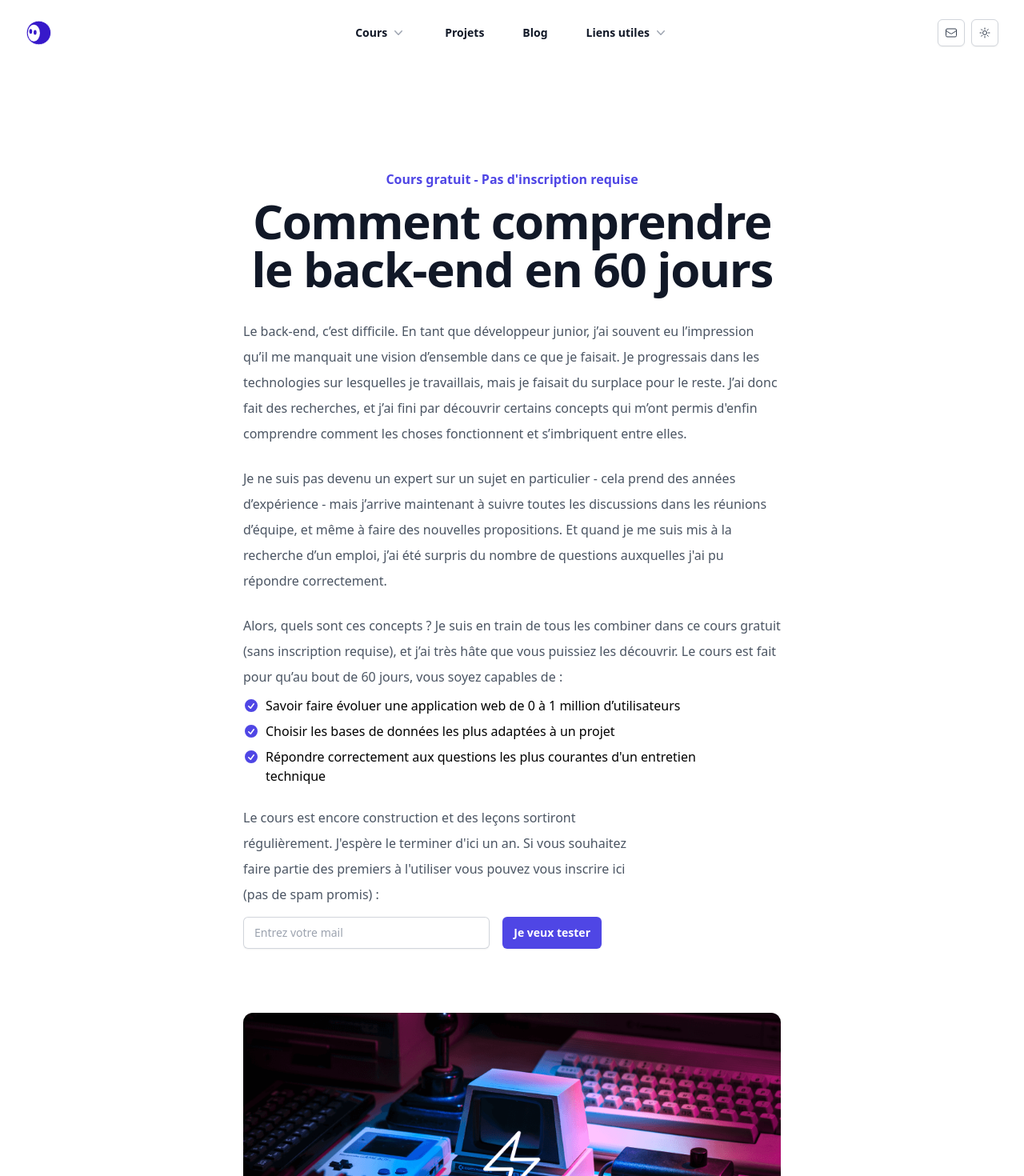
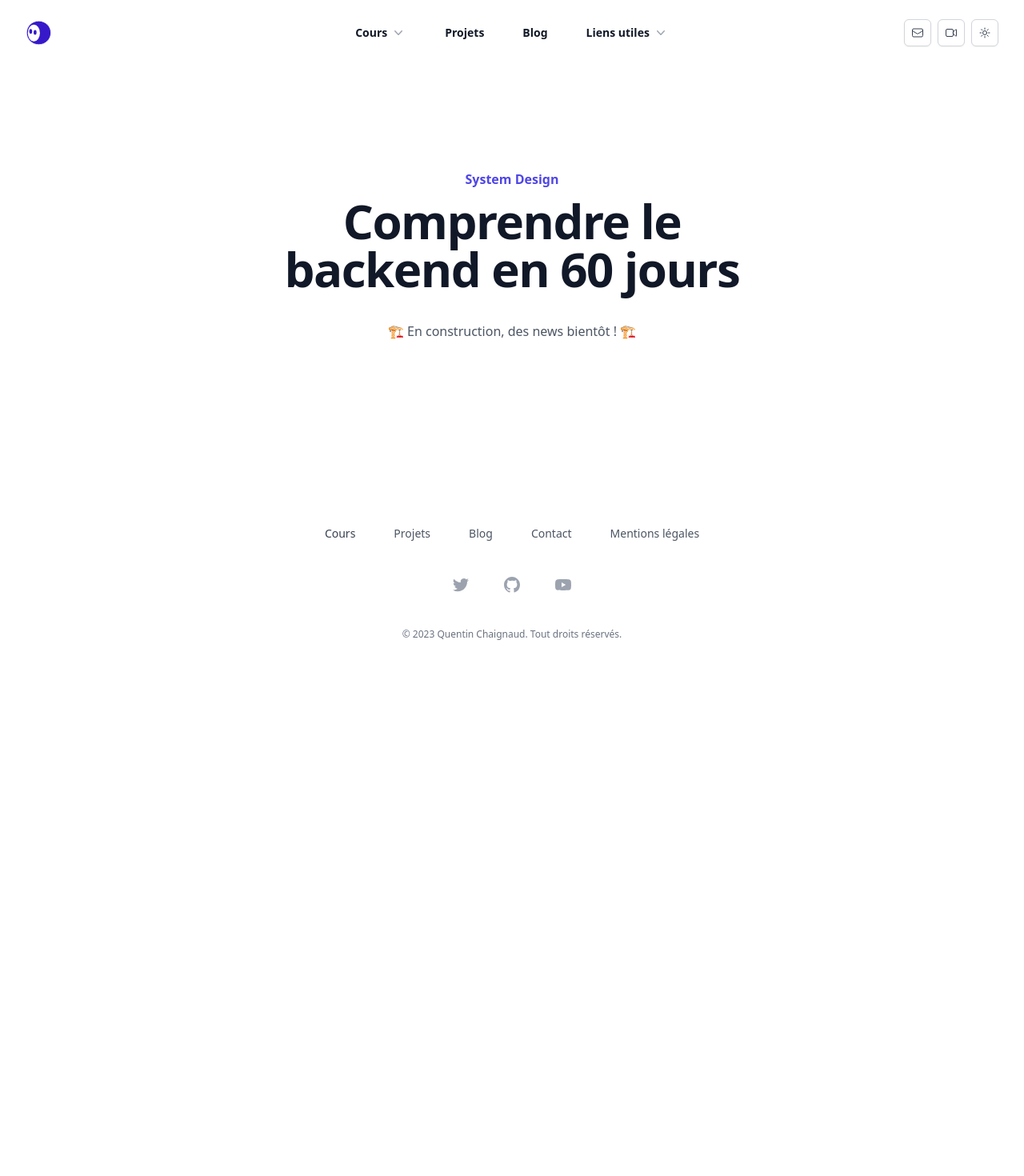
Before and after one commit to quentinchaignaud/quentinchaignaud.com, a SvelteKit app: page /cours/comprendre-le-backend-en-60-jours in a window 1280 px wide. Shown: the top 1470 px of the page at 80% size. After the commit the page ends 899 px from the top, so only its background shows below. Built offline with nearby package versions, Linux system fonts and the light colour scheme; a web font is replaced by a local one.

Commit message:
:sparkles: corrections mineures

```diff
--- a/src/components/footer.svelte
+++ b/src/components/footer.svelte
@@ -10,11 +10,11 @@
         </div>
 
         <div class="pb-6">
-          <a href="/blog" class="text-sm leading-6 text-gray-600 hover:text-gray-900 dark:text-gray-300 dark:hover:text-white">Essais</a>
+          <a href="/blog" class="text-sm leading-6 text-gray-600 hover:text-gray-900 dark:text-gray-300 dark:hover:text-white">Blog</a>
         </div>
 
         <div class="pb-6">
-          <a href=mailto:“contact@quentinjs.com” class="text-sm leading-6 text-gray-600 hover:text-gray-900 dark:text-gray-300 dark:hover:text-white">Contact</a>
+          <a href=mailto:“quentinchaignaud@gmail.com” class="text-sm leading-6 text-gray-600 hover:text-gray-900 dark:text-gray-300 dark:hover:text-white">Contact</a>
         </div>
 
         <div class="pb-6">
@@ -37,7 +37,7 @@
           </svg>
         </a>
 
-        <a href="https://www.youtube.com/channel/UCFG10gaQO9zExLx0SpTP25g" rel="noreferrer" target="_blank" class="text-gray-400 hover:text-gray-500 dark:text-gray-300 dark:hover:text-white">
+        <a href="https://www.youtube.com/channel/UCvWM1Rni_whpQy-uVq2rmqg" rel="noreferrer" target="_blank" class="text-gray-400 hover:text-gray-500 dark:text-gray-300 dark:hover:text-white">
           <span class="sr-only">YouTube</span>
           <svg class="h-6 w-6" fill="currentColor" viewBox="0 0 24 24" aria-hidden="true">
             <path fill-rule="evenodd" d="M19.812 5.418c.861.23 1.538.907 1.768 1.768C21.998 8.746 22 12 22 12s0 3.255-.418 4.814a2.504 2.504 0 0 1-1.768 1.768c-1.56.419-7.814.419-7.814.419s-6.255 0-7.814-.419a2.505 2.505 0 0 1-1.768-1.768C2 15.255 2 12 2 12s0-3.255.417-4.814a2.507 2.507 0 0 1 1.768-1.768C5.744 5 11.998 5 11.998 5s6.255 0 7.814.418ZM15.194 12 10 15V9l5.194 3Z" clip-rule="evenodd" />
--- a/src/components/navbar.svelte
+++ b/src/components/navbar.svelte
@@ -134,9 +134,14 @@
         </div>
       </div>
       <div class="hidden gap-x-2 lg:flex lg:flex-1 lg:justify-end">
-        <a href=mailto:“contact@quentinjs.com” type="button" class="inline-flex items-center rounded-md border border-gray-300 bg-white px-2 py-2 text-sm font-medium text-gray-700 shadow-sm hover:bg-gray-50 focus:outline-none focus:ring-indigo-500 focus:ring-offset-2 dark:text-gray-200 dark:bg-gray-900 dark:border-gray-600 dark:hover:bg-gray-800">
+        <a href=mailto:“quentinchaignaud@gmail.com” type="button" class="inline-flex items-center rounded-md border border-gray-300 bg-white px-2 py-2 text-sm font-medium text-gray-700 shadow-sm hover:bg-gray-50 focus:outline-none focus:ring-indigo-500 focus:ring-offset-2 dark:text-gray-200 dark:bg-gray-900 dark:border-gray-600 dark:hover:bg-gray-800">
           <svg xmlns="http://www.w3.org/2000/svg" fill="none" viewBox="0 0 24 24" stroke-width="1.5" stroke="currentColor" class="w-4 h-4">
               <path stroke-linecap="round" stroke-linejoin="round" d="M21.75 6.75v10.5a2.25 2.25 0 01-2.25 2.25h-15a2.25 2.25 0 01-2.25-2.25V6.75m19.5 0A2.25 2.25 0 0019.5 4.5h-15a2.25 2.25 0 00-2.25 2.25m19.5 0v.243a2.25 2.25 0 01-1.07 1.916l-7.5 4.615a2.25 2.25 0 01-2.36 0L3.32 8.91a2.25 2.25 0 01-1.07-1.916V6.75" />
+          </svg>
+        </a>
+        <a href="https://www.youtube.com/channel/UCvWM1Rni_whpQy-uVq2rmqg" type="button" class="inline-flex items-center rounded-md border border-gray-300 bg-white px-2 py-2 text-sm font-medium text-gray-700 shadow-sm hover:bg-gray-50 focus:outline-none focus:ring-indigo-500 focus:ring-offset-2 dark:text-gray-200 dark:bg-gray-900 dark:border-gray-600 dark:hover:bg-gray-800">
+          <svg xmlns="http://www.w3.org/2000/svg" fill="none" viewBox="0 0 24 24" stroke-width="1.5" stroke="currentColor" class="w-4 h-4">
+            <path stroke-linecap="round" d="M15.75 10.5l4.72-4.72a.75.75 0 011.28.53v11.38a.75.75 0 01-1.28.53l-4.72-4.72M4.5 18.75h9a2.25 2.25 0 002.25-2.25v-9a2.25 2.25 0 00-2.25-2.25h-9A2.25 2.25 0 002.25 7.5v9a2.25 2.25 0 002.25 2.25z" />
           </svg>
         </a>
         <button on:click type="button" class="inline-flex items-center rounded-md border border-gray-300 bg-white px-2 py-2 text-sm font-medium text-gray-700 shadow-sm hover:bg-gray-50 focus:outline-none focus:ring-indigo-500 focus:ring-offset-2 dark:text-gray-200 dark:bg-gray-900 dark:border-gray-600 dark:hover:bg-gray-800">
@@ -210,9 +215,14 @@
               </div>
             </div>
             <div class="py-6">
-              <a href=mailto:“contact@quentinjs.com” type="button" class="inline-flex items-center rounded-md border border-gray-300 bg-white px-2 py-2 text-sm font-medium text-gray-700 shadow-sm hover:bg-gray-50 focus:outline-none focus:ring-indigo-500 focus:ring-offset-2 dark:text-gray-200 dark:bg-gray-900 dark:border-gray-600 dark:hover:bg-gray-800">
+              <a href=mailto:“quentinchaignaud@gmail.com” type="button" class="inline-flex items-center rounded-md border border-gray-300 bg-white px-2 py-2 text-sm font-medium text-gray-700 shadow-sm hover:bg-gray-50 focus:outline-none focus:ring-indigo-500 focus:ring-offset-2 dark:text-gray-200 dark:bg-gray-900 dark:border-gray-600 dark:hover:bg-gray-800">
                 <svg xmlns="http://www.w3.org/2000/svg" fill="none" viewBox="0 0 24 24" stroke-width="1.5" stroke="currentColor" class="w-4 h-4">
                     <path stroke-linecap="round" stroke-linejoin="round" d="M21.75 6.75v10.5a2.25 2.25 0 01-2.25 2.25h-15a2.25 2.25 0 01-2.25-2.25V6.75m19.5 0A2.25 2.25 0 0019.5 4.5h-15a2.25 2.25 0 00-2.25 2.25m19.5 0v.243a2.25 2.25 0 01-1.07 1.916l-7.5 4.615a2.25 2.25 0 01-2.36 0L3.32 8.91a2.25 2.25 0 01-1.07-1.916V6.75" />
+                </svg>
+              </a>
+              <a href="https://www.youtube.com/channel/UCvWM1Rni_whpQy-uVq2rmqg" type="button" class="inline-flex items-center rounded-md border border-gray-300 bg-white px-2 py-2 text-sm font-medium text-gray-700 shadow-sm hover:bg-gray-50 focus:outline-none focus:ring-indigo-500 focus:ring-offset-2 dark:text-gray-200 dark:bg-gray-900 dark:border-gray-600 dark:hover:bg-gray-800">
+                <svg xmlns="http://www.w3.org/2000/svg" fill="none" viewBox="0 0 24 24" stroke-width="1.5" stroke="currentColor" class="w-4 h-4">
+                  <path stroke-linecap="round" d="M15.75 10.5l4.72-4.72a.75.75 0 011.28.53v11.38a.75.75 0 01-1.28.53l-4.72-4.72M4.5 18.75h9a2.25 2.25 0 002.25-2.25v-9a2.25 2.25 0 00-2.25-2.25h-9A2.25 2.25 0 002.25 7.5v9a2.25 2.25 0 002.25 2.25z" />
                 </svg>
               </a>
               <button on:click type="button" class="inline-flex items-center rounded-md border border-gray-300 bg-white px-2 py-2 text-sm font-medium text-gray-700 shadow-sm hover:bg-gray-50 focus:outline-none focus:ring-indigo-500 focus:ring-offset-2 dark:text-gray-200 dark:bg-gray-900 dark:border-gray-600 dark:hover:bg-gray-800">
--- a/src/routes/blog/+page.svelte
+++ b/src/routes/blog/+page.svelte
@@ -10,7 +10,7 @@
       <div class="mx-auto max-w-2xl">
         <div class="mx-auto max-w-2xl text-center">
           <h2 class="text-3xl font-bold tracking-tight text-gray-900 sm:text-4xl dark:text-white">Blog</h2>
-          <p class="mt-2 text-sm md:text-base leading-8 text-gray-600 dark:text-gray-300">La partie technique à visée d'aprentissage est concentrée dans <Link external={false} link="cours" text="mes cours"/> et sur <Link external={true} link="https://www.youtube.com/results?search_query=rick+astley" text="ma chaîne YouTube"/>. Ce blog est là pour partager mes réflexions sur la technologie et la société.</p>
+          <p class="mt-2 text-sm md:text-base leading-8 text-gray-600 dark:text-gray-300">La partie technique à visée d'aprentissage est concentrée dans <Link external={false} link="cours" text="mes cours"/> et sur <Link external={true} link="https://www.youtube.com/channel/UCvWM1Rni_whpQy-uVq2rmqg" text="ma chaîne YouTube"/>. Ce blog est là pour partager mes réflexions sur la technologie et la société.</p>
         </div>
         <div class="mt-10 space-y-16 border-t border-gray-200 dark:border-gray-600 pt-10 sm:mt-16 sm:pt-16">
           {#each data.posts.data.reverse() as post}
--- a/src/routes/cours/comprendre-le-backend-en-60-jours/+page.svelte
+++ b/src/routes/cours/comprendre-le-backend-en-60-jours/+page.svelte
@@ -1,52 +1,15 @@
 <script>
-    import img from '$lib/images/computer.png';
+    // import img from '$lib/images/computer.png';
 </script>
 
 <section>
     <div class="py-24 px-6 sm:py-32 lg:px-8">
         <div class="mx-auto max-w-2xl text-center">
-            <p class="text-base font-semibold leading-7 text-indigo-600 dark:text-indigo-400">Cours gratuit - Pas d'inscription requise</p>
-            <h2 class="mt-2 text-4xl font-bold tracking-tight text-gray-900 sm:text-6xl dark:text-white">Comment comprendre le back-end en 60 jours</h2>
-            <p class="mt-8 text-left leading-8 text-gray-600 dark:text-gray-300">
-              Le back-end, c’est difficile. En tant que développeur junior, j’ai souvent eu l’impression qu’il me manquait une vision d’ensemble dans ce que je faisait. Je progressais dans les technologies sur lesquelles je travaillais, mais je faisait du surplace pour le reste. J’ai donc fait des recherches, et j’ai fini par découvrir certains concepts qui m’ont permis d'enfin comprendre comment les choses fonctionnent et s’imbriquent entre elles.
+            <p class="text-base font-semibold leading-7 text-indigo-600 dark:text-indigo-400">System Design</p>
+            <h2 class="mt-2 text-4xl font-bold tracking-tight text-gray-900 sm:text-6xl dark:text-white">Comprendre le backend en 60 jours</h2>
+            <p class="mt-8 leading-8 text-gray-600 dark:text-gray-300 text-center">
+              🏗️ En construction, des news bientôt ! 🏗️
             </p>
-            <p class="mt-6 text-left leading-8 text-gray-600 dark:text-gray-300">
-              Je ne suis pas devenu un expert sur un sujet en particulier - cela prend des années d’expérience - mais j’arrive maintenant à suivre toutes les discussions dans les réunions d’équipe, et même à faire des nouvelles propositions. Et quand je me suis mis à la recherche d’un emploi, j’ai été surpris du nombre de questions auxquelles j'ai pu répondre correctement.
-            </p>
-            <p class="mt-6 text-left leading-8 text-gray-600 dark:text-gray-300">
-              Alors, quels sont ces concepts ? Je suis en train de tous les combiner dans ce cours gratuit (sans inscription requise), et j’ai très hâte que vous puissiez les découvrir. Le cours est fait pour qu’au bout de 60 jours, vous soyez capables de :
-            </p>
-            <ul class="mt-2 max-w-xl space-y-2">
-              <li class="flex gap-x-2 items-start">
-                <svg class="h-5 w-5 mt-0.5 flex-none text-indigo-600" viewBox="0 0 20 20" fill="currentColor" aria-hidden="true">
-                  <path fill-rule="evenodd" d="M10 18a8 8 0 100-16 8 8 0 000 16zm3.857-9.809a.75.75 0 00-1.214-.882l-3.483 4.79-1.88-1.88a.75.75 0 10-1.06 1.061l2.5 2.5a.75.75 0 001.137-.089l4-5.5z" clip-rule="evenodd" />
-                </svg>
-                <span class="dark:text-gray-300 text-left ">Savoir faire évoluer une application web de 0 à 1 million d’utilisateurs</span>
-              </li>
-              <li class="flex gap-x-2 items-start">
-                <svg class="h-5 w-5 mt-0.5 flex-none text-indigo-600" viewBox="0 0 20 20" fill="currentColor" aria-hidden="true">
-                  <path fill-rule="evenodd" d="M10 18a8 8 0 100-16 8 8 0 000 16zm3.857-9.809a.75.75 0 00-1.214-.882l-3.483 4.79-1.88-1.88a.75.75 0 10-1.06 1.061l2.5 2.5a.75.75 0 001.137-.089l4-5.5z" clip-rule="evenodd" />
-                </svg>
-                <span class="dark:text-gray-300 text-left ">Choisir les bases de données les plus adaptées à un projet</span>
-              </li>
-              <li class="flex gap-x-2 items-start">
-                <svg class="h-5 w-5 mt-0.5 flex-none text-indigo-600" viewBox="0 0 20 20" fill="currentColor" aria-hidden="true">
-                  <path fill-rule="evenodd" d="M10 18a8 8 0 100-16 8 8 0 000 16zm3.857-9.809a.75.75 0 00-1.214-.882l-3.483 4.79-1.88-1.88a.75.75 0 10-1.06 1.061l2.5 2.5a.75.75 0 001.137-.089l4-5.5z" clip-rule="evenodd" />
-                </svg>
-                <span class="dark:text-gray-300 text-left ">Répondre correctement aux questions les plus courantes d'un entretien technique</span>
-              </li>
-          </ul>
-          <div class="max-w-xl lg:max-w-lg">
-            <p class="mt-6 text-left leading-8 text-gray-600 dark:text-gray-300">
-              Le cours est encore construction et des leçons sortiront régulièrement. J'espère le terminer d'ici un an. Si vous souhaitez faire partie des premiers à l'utiliser vous pouvez vous inscrire ici (pas de spam promis) :
-            </p>
-            <div class="mt-3 flex max-w-md gap-x-4">
-              <label for="email-address" class="sr-only">Email address</label>
-              <input id="email-address" name="email" type="email" autocomplete="email" required class="min-w-0 flex-auto rounded-md border-0 bg-white/5 px-3.5 py-2 dark:text-white placeholder:text-gray-400 shadow-sm ring-1 ring-inset ring-gray-300 dark:ring-white/10 focus:ring-2 focus:ring-inset focus:ring-indigo-500 sm:text-sm sm:leading-6" placeholder="Entrez votre mail">
-              <button class="rounded-md bg-indigo-600 dark:bg-indigo-500 px-3.5 py-2.5 text-sm font-semibold text-white shadow-sm hover:bg-indigo-500 focus-visible:outline focus-visible:outline-2 focus-visible:outline-offset-2 focus-visible:outline-indigo-600 dark:hover:bg-indigo-400 dark:focus-visible:outline-indigo-400">Je veux tester</button>
-            </div>
-          </div>
-            <img class="mt-20 aspect-video rounded-xl bg-gray-50 object-cover" src={img} alt="">
         </div>
       </div>
 </section>
--- a/src/routes/mentions-legales/+page.svelte
+++ b/src/routes/mentions-legales/+page.svelte
@@ -10,7 +10,7 @@
         <p class="mt-6">Le siège social de l'entreprise est situé à 61 Rue de Lyon, 75012 Paris.</p>
         <p class="mt-6">Le directeur de la publication du site est M. Quentin Chaignaud.</p>
         <p class="mt-6">Le site est hébergé par la société Vercel, dont le siège social est situé à Vercel Inc., 340 S Lemon Ave #4133, Walnut, CA 91789.</p>
-        <p class="mt-6">Pour toute question ou demande concernant le site, vous pouvez nous contacter à l'adresse e-mail suivante: contact@quentinjs.com</p>
+        <p class="mt-6">Pour toute question ou demande concernant le site, vous pouvez nous contacter à l'adresse e-mail suivante: quentinchaignaud@gmail.com</p>
         <p class="mt-6">Conformément à la loi française sur la protection des données personnelles (Loi n°78-17 du 6 janvier 1978), vous disposez d'un droit d'accès, de modification, de rectification et de suppression des données vous concernant. Pour exercer ce droit, veuillez nous contacter à l'adresse e-mail mentionnée ci-dessus.</p>
         <p class="mt-6">Le site {nomDuSite} est soumis au droit français. En cas de litige, les tribunaux français seront compétents.</p>
         <p class="mt-6">La création du site a été réalisée par la société Quentin Chaignaud et son contenu est la propriété exclusive de Quentin Chaignaud. La reproduction de tout ou partie de ce site sur un support quel qu'il soit est interdite sans l'autorisation expresse et préalable de Quentin Chaignaud.</p>
```
Also changed, not shown: src/routes/+page.svelte (+8 -1 lines), src/routes/liens-utiles/meilleures-ressources/+page.svelte (+5 -5 lines), static/badges/microsoft-certified-azure-fundamentals.png (added), static/og-image.png. Lines whose indentation alone changed are shown as unchanged.
